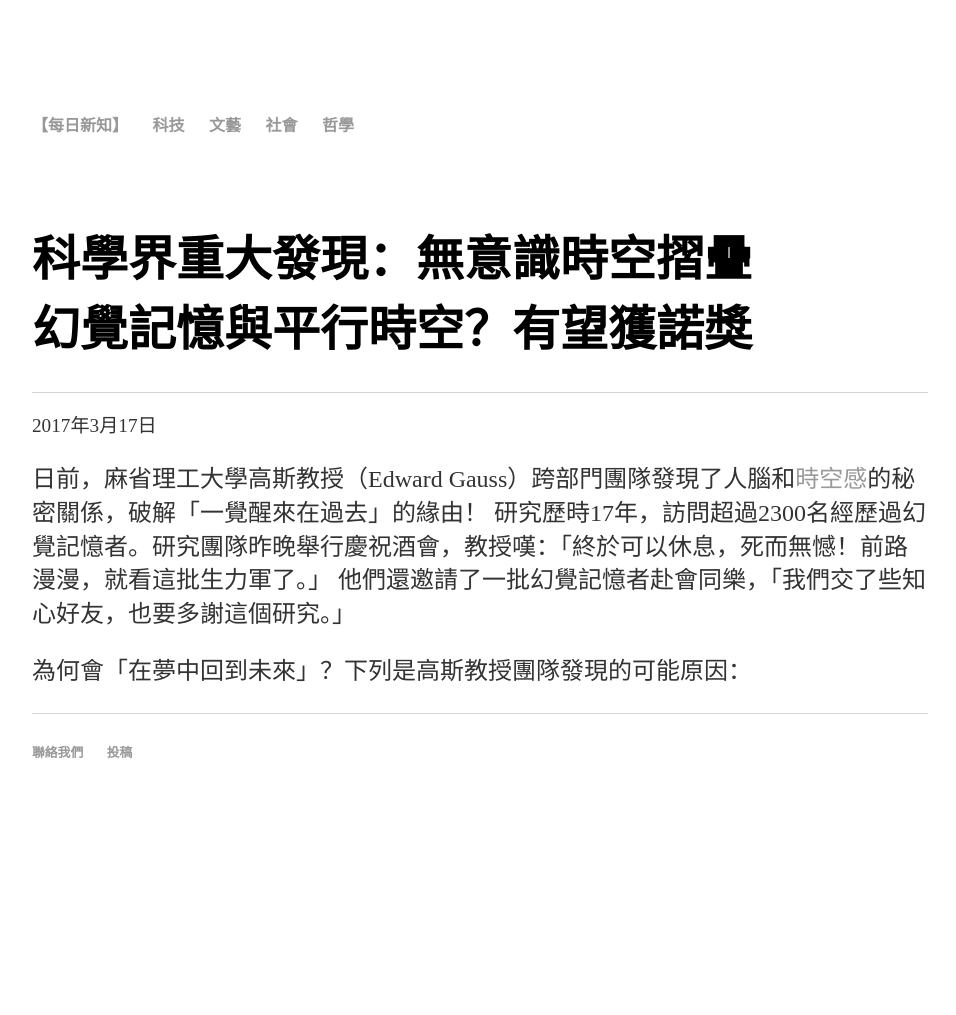
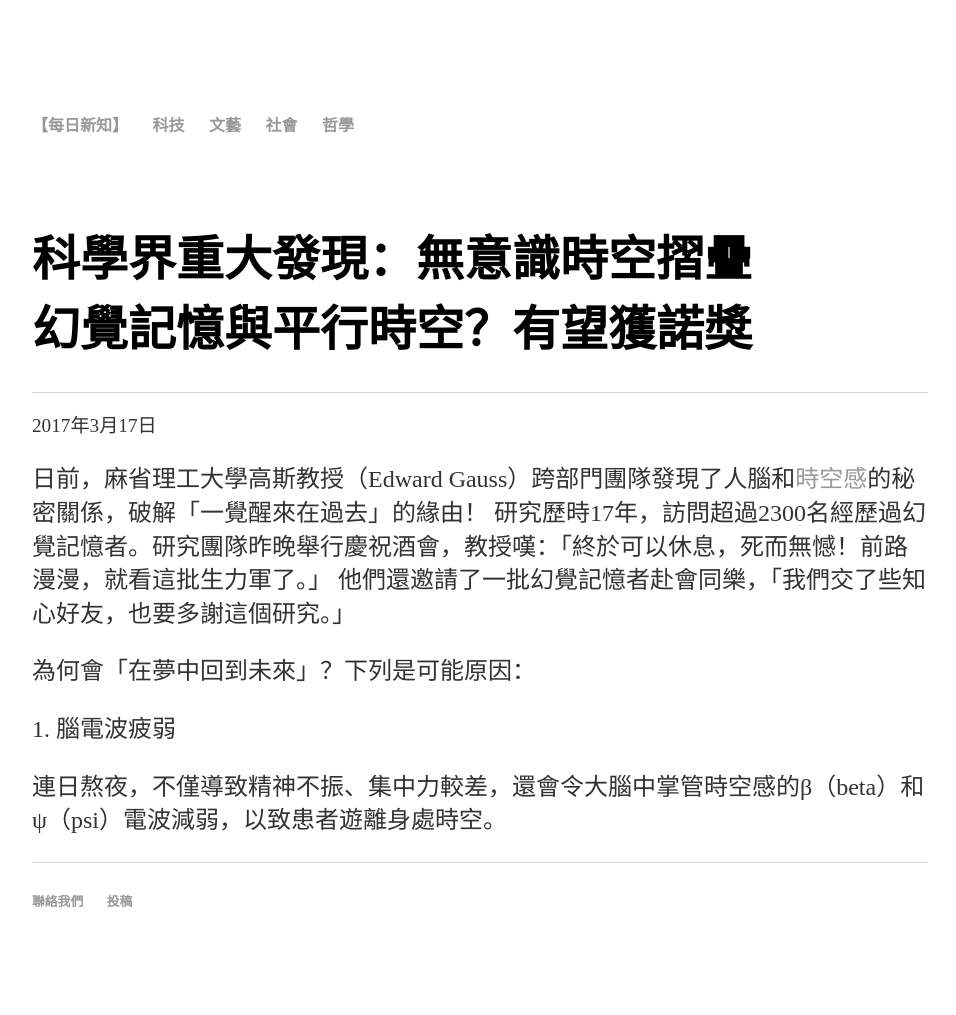
Before and after one commit to maksuihin/maksuihin.github.io, a Jekyll site: the page built from time.html, in a window 1280 px wide. Shown: the whole page, without its empty margins (160-1116 px from the left). Built offline with Jekyll 4.4.1, drawn with Linux system fonts in a browser that asks for light colours; before the commit the page ends 900 px from its top, so only the background shows below that.

Commit message:
Update time.html

```diff
--- a/time.html
+++ b/time.html
@@ -11,5 +11,7 @@ title: 每日新知：無意識時空摺疊
 <p>日前，麻省理工大學高斯教授（Edward Gauss）跨部門團隊發現了人腦和<a href="/">時空感</a>的秘密關係，破解「一覺醒來在過去」的緣由！
     研究歷時17年，訪問超過2300名經歷過幻覺記憶者。研究團隊昨晚舉行慶祝酒會，教授嘆：「終於可以休息，死而無憾！前路漫漫，就看這批生力軍了。」
     他們還邀請了一批幻覺記憶者赴會同樂，「我們交了些知心好友，也要多謝這個研究。」</p>
-    <p>為何會「在夢中回到未來」？下列是高斯教授團隊發現的可能原因：</p>
+    <p>為何會「在夢中回到未來」？下列是可能原因：</p>
+    <p>1. 腦電波疲弱</p>
+    <p>連日熬夜，不僅導致精神不振、集中力較差，還會令大腦中掌管時空感的β（beta）和ψ（psi）電波減弱，以致患者遊離身處時空。</p>
     		</div>
```
